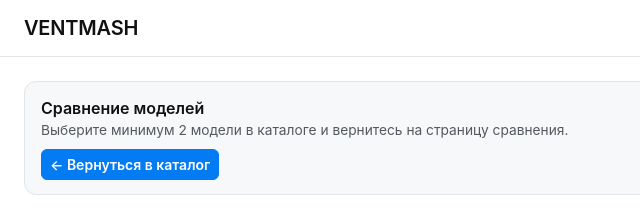
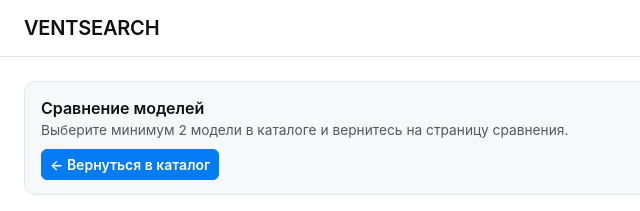
Before and after one commit to ostolopov/VentSearch, a plain HTML site: page frontend/compare.html in a window 1280 px wide. Shown: the top 211 px of the page, 0-640 px from the left. Drawn offline with nearby package versions, Linux system fonts and the light colour scheme.

Commit message:
mistakes

```diff
--- a/frontend/compare.html
+++ b/frontend/compare.html
@@ -14,7 +14,7 @@
   <body data-page="compare">
     <nav class="navbar navbar-expand-lg sticky-top">
       <div class="container-fluid px-3 px-lg-4">
-        <a class="navbar-brand fw-semibold" href="index.html">VENTMASH</a>
+        <a class="navbar-brand fw-semibold" href="index.html">VENTSEARCH</a>
         <div class="ms-auto d-flex gap-2">
           <a class="btn btn-outline-dark btn-sm" href="index.html">← В каталог</a>
         </div>
```
Also changed, not shown: frontend/index.html (+1 -1 lines).
